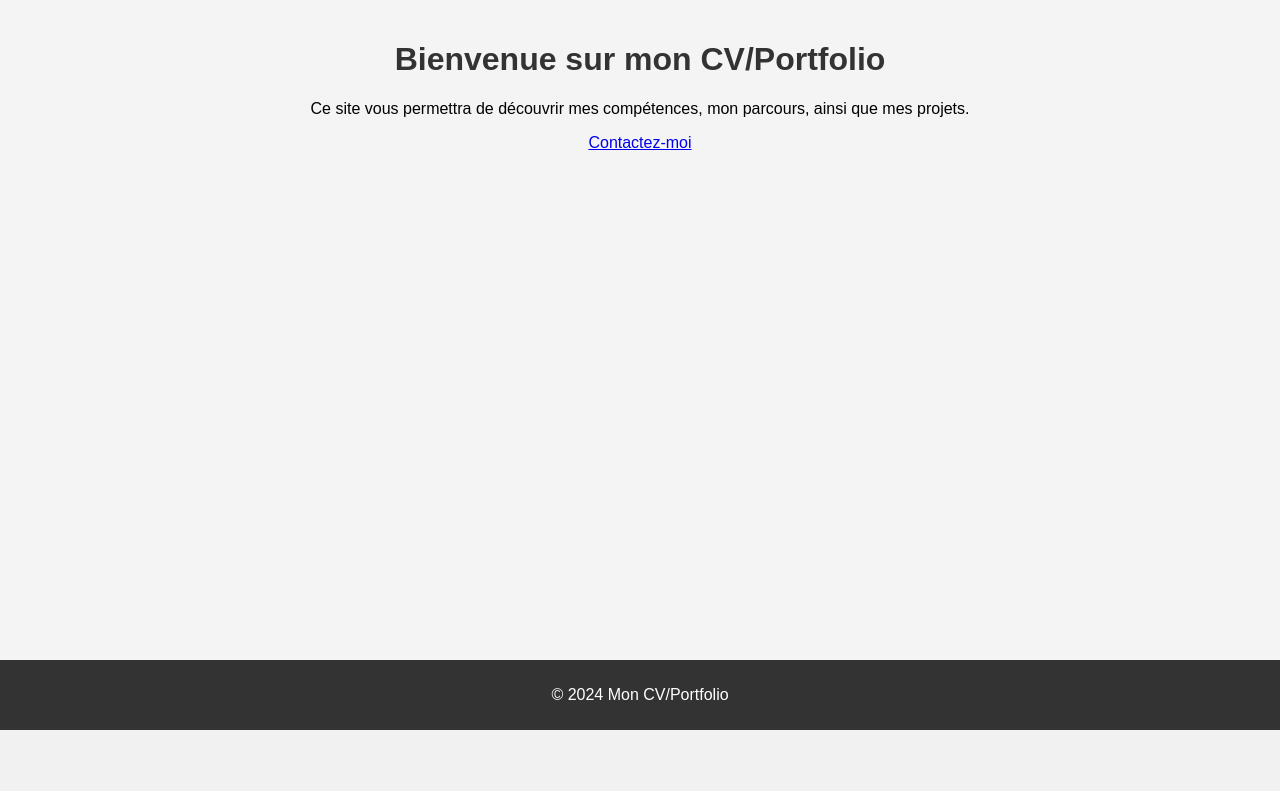
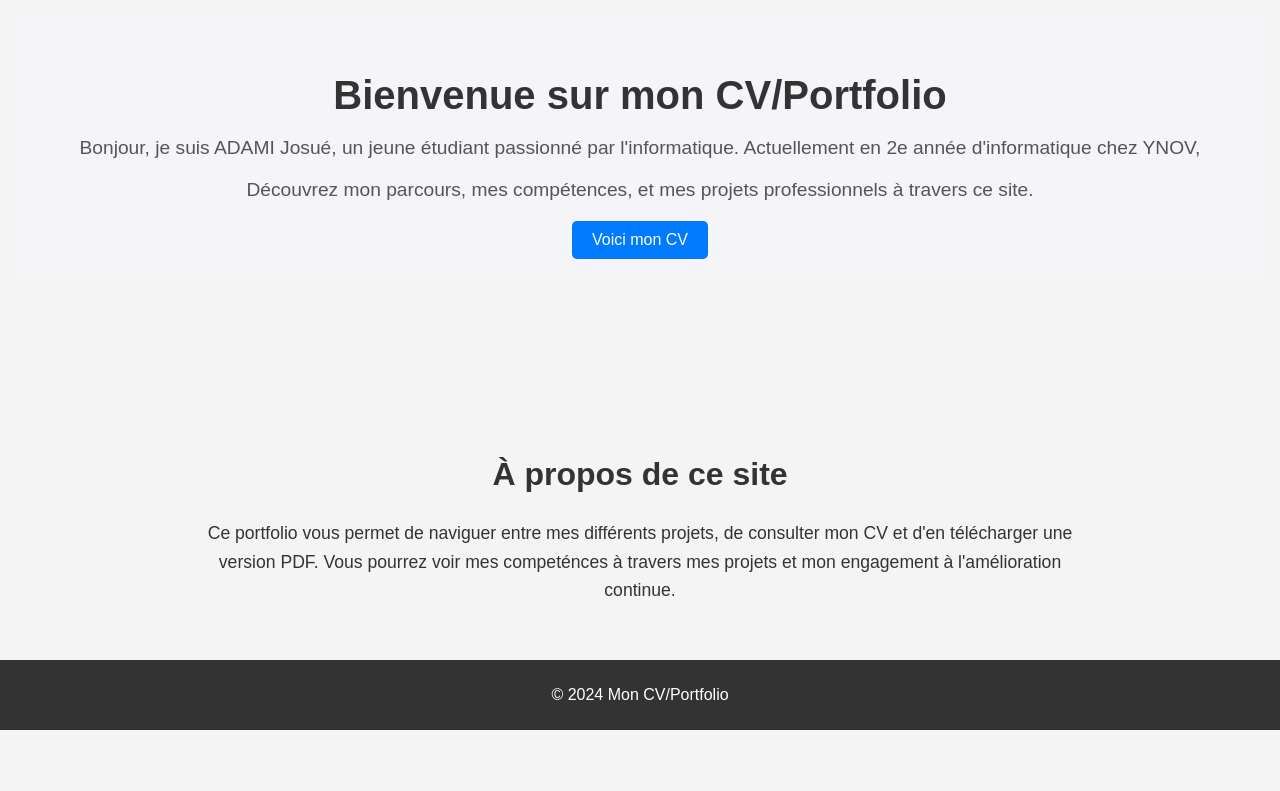
Before and after one commit to Joadm973/ADAMI-Josue.CV_PHP-TP, a PHP site: page /php/index.php in a window 1280 px wide. Shown: the part 70-861 px from the top of the page. Before the commit the page ends 800 px from the top, so only its background shows below. Run offline with PHP 8.4, Linux system fonts and the light colour scheme.

Commit message:
site amélioré

```diff
--- a/css/style.css
+++ b/css/style.css
@@ -42,6 +42,84 @@ main {
     text-align: center;
 }
 
+/* Section Hero (Accueil) */
+.hero {
+    background-color: #f4f4f9;
+    padding: 20px;
+    text-align: center;
+}
+
+.hero h1 {
+    font-size: 2.5em;
+    margin-bottom: 10px;
+    color: #333;
+}
+
+.hero p {
+    font-size: 1.2em;
+    margin-bottom: 20px;
+    color: #555;
+}
+
+.hero .btn {
+    display: inline-block;
+    padding: 10px 20px;
+    background-color: #007bff;
+    color: #fff;
+    text-decoration: none;
+    border-radius: 5px;
+    transition: background-color 0.3s ease;
+}
+
+.hero .btn:hover {
+    background-color: #0056b3;
+}
+
+/* Section About */
+.about, .cta {
+    padding: 20px;
+    margin: 130px auto;
+    max-width: 900px;
+}
+
+.about p, .cta p {
+    font-size: 1.1em;
+    line-height: 1.6;
+    color: #333;
+}
+
+.about h2, .cta h2 {
+    font-size: 2em;
+    color: #333;
+}
+
+/* Style pour les boutons */
+.btn {
+    display: inline-block;
+    padding: 10px 20px;
+    background-color: #007bff;
+    color: #fff;
+    text-decoration: none;
+    border-radius: 5px;
+    transition: background-color 0.3s ease;
+}
+
+.btn:hover {
+    background-color: #0056b3;
+}
+
+/* Style pour l'image de profil */
+.about-content {
+    display: flex;
+    align-items: center;
+}
+
+.profile-photo {
+    width: 150px;
+    border-radius: 50%;
+    margin-right: 20px;
+}
+
 /* Style spécifique pour la page CV */
 .container {
     max-width: 600px;
--- a/pages/contact.php
+++ b/pages/contact.php
@@ -50,7 +50,7 @@ if ($_SERVER["REQUEST_METHOD"] == "POST") {
 <?php include '../includes/header.php'; ?>
 
 <div class="container">
-    <h1>Contactez-nous</h1>
+    <h1>Contactez moi</h1>
     <form action="contact.php" method="post">
         <div>
             <label for="name">Nom :</label>
--- a/pages/cv.php
+++ b/pages/cv.php
@@ -24,7 +24,8 @@ $cvFile = "../img/CV_ADAMI.pdf";
 <main>
     <div class="container">
         <h1>Mon CV</h1>
-        <p>Bonjour ! Voici mon CV. Vous pouvez le télécharger en cliquant sur le lien ci-dessous.</p>
+        <p>Bonjour ! Voici mon CV.</p>
+        <p>Vous pouvez le télécharger en cliquant sur le lien ci-dessous :</p>
         <a href="<?php echo $cvFile; ?>" class="btn-download" target="_blank">Télécharger mon CV (PDF)</a>
     </div>
 </main>
--- a/php/index.php
+++ b/php/index.php
@@ -10,9 +10,25 @@
 <?php include '../includes/header.php'; ?> <!-- Inclusion du header -->
 
 <main>
-    <h1>Bienvenue sur mon CV/Portfolio</h1>
-    <p>Ce site vous permettra de découvrir mes compétences, mon parcours, ainsi que mes projets.</p>
-    <a href="../pages/contact.php">Contactez-moi</a> <!-- Lien vers la page de contact -->
+    <section class="hero">
+        <h1>Bienvenue sur mon CV/Portfolio</h1>
+        <p>
+            Bonjour, je suis ADAMI Josué, un jeune étudiant passionné par l'informatique. Actuellement en 2e année d'informatique chez YNOV,
+        </p>
+        <p>
+            Découvrez mon parcours, mes compétences, et mes projets professionnels à travers ce site.
+        </p>
+        <a href="../pages/cv.php" class="btn">Voici mon CV</a>
+    </section>
+
+    <section class="about">
+        <h2>À propos de ce site</h2>
+        <p>
+            Ce portfolio vous permet de naviguer entre mes différents projets, de consulter mon CV
+            et d'en télécharger une version PDF. Vous pourrez voir mes competénces à travers mes projets
+            et mon engagement à l'amélioration continue.
+        </p>
+    </section>
 </main>
 
 <?php include '../includes/footer.php'; ?> <!-- Inclusion du footer -->
```
